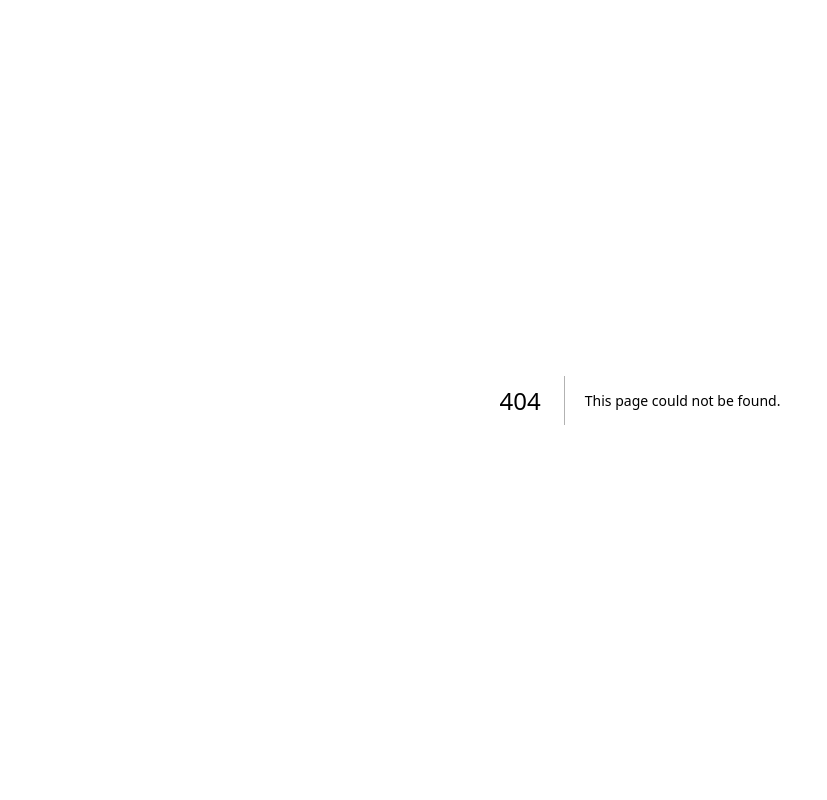
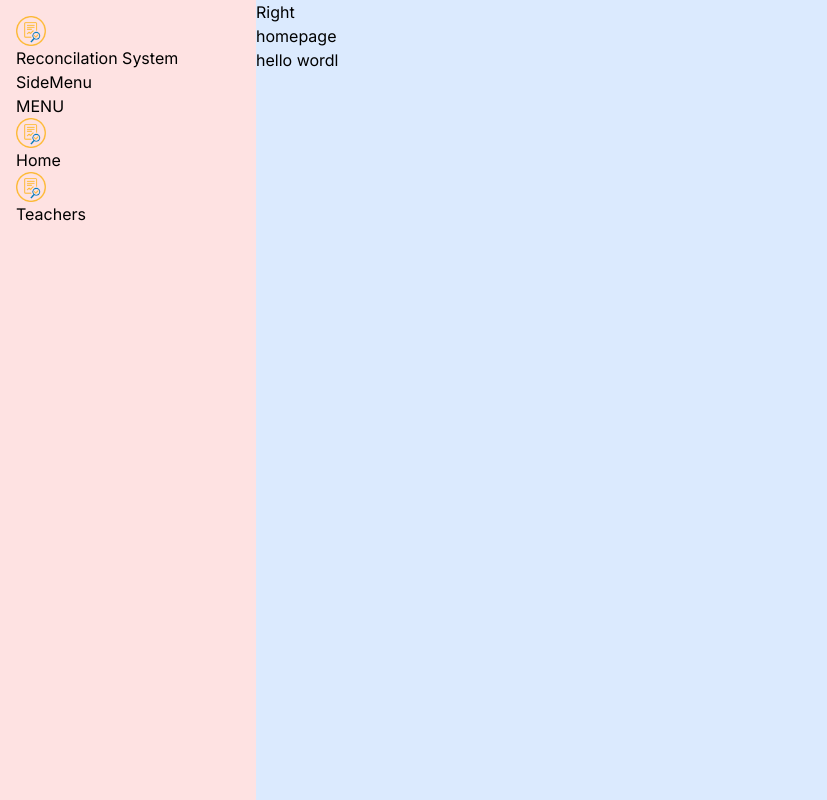
Before and after one commit to SudipRaaz/Reconcilation-System-webApp, a Next.js app: page /homepage in a window 1280 px wide. Before the commit this address had no page. Shown: the whole page, without its empty margins (0-827 px from the left). Built offline with nearby package versions, Linux system fonts and the light colour scheme.

Commit message:
base reponsive layout done

```diff
--- /dev/null
+++ b/app/(dashboard)/homepage/page.tsx
@@ -0,0 +1,9 @@
+import React from 'react'
+
+const homepage = () => {
+  return (
+    <div>homepage</div>
+  )
+}
+
+export default homepage
--- /dev/null
+++ b/app/(dashboard)/layout.tsx
@@ -0,0 +1,36 @@
+import { Metadata } from "next";
+import { Inter } from "next/font/google";
+import Link from "next/link";
+import SideMenu from "../components/Menu";
+
+const inter = Inter({ subsets: ["latin"] });
+
+export const metadata: Metadata = {
+  title: "Create Next App",
+  description: "Generated by create next app",
+};
+
+export default function DashboardLayout({
+  children,
+}: Readonly<{
+  children: React.ReactNode;
+}>) {
+  return (
+    <div className="h-screen flex">
+      {/* left */}
+      <div className="w-[8%] md:w-[25%] lg:w-[25%] xl:w-[20%] bg-red-100 p-4">
+        <Link href="/" className="flex items-center justify-center gap-2 " />
+        <img src="/logo.png" alt="logo" width={30} height={30} />
+        <span className="hidden md:block ">Reconcilation System</span>
+
+        <div className="menuItems">
+          <SideMenu></SideMenu>
+        </div>
+      </div>
+
+      <div className="w-[92%] md:w-[75%] lg:w-[75%] xl:w-[80%] bg-blue-100">
+        Right {children} hello wordl{" "}
+      </div>
+    </div>
+  );
+}
--- /dev/null
+++ b/app/(dashboard)/teacher/page.tsx
@@ -0,0 +1,9 @@
+import React from 'react'
+
+const TeachersPage = () => {
+  return (
+    <div>TeachersPage</div>
+  )
+}
+
+export default TeachersPage
--- /dev/null
+++ b/app/components/Menu.tsx
@@ -0,0 +1,41 @@
+const MenuItems = [
+  {
+    title: "MENU",
+    items: [
+      {
+        icon: "/logo.png",
+        label: "Home",
+        href: "/",
+      },
+      {
+        icon: "/logo.png",
+        label: "Teachers",
+        href: "/teachers",
+      },
+    ],
+  },
+];
+
+import Link from "next/link";
+import React from "react";
+
+const SideMenu = () => {
+  return (
+    <>
+      <div>SideMenu</div>
+      {MenuItems.map((each) => (
+        <div className="" key={each.title}>
+          <span>{each.title}</span>
+          {each.items.map((item) => (
+            <Link href={item.href} key={item.label}>
+              <img src={item.icon} alt="icon not found" width={30} height={30}/>
+              <span>{item.label}</span>
+            </Link>
+          ))}
+        </div>
+      ))}
+    </>
+  );
+};
+
+export default SideMenu;
--- /dev/null
+++ b/app/components/NavBar.tsx
@@ -0,0 +1,9 @@
+import React from 'react'
+
+const NavBar = () => {
+  return (
+    <div>NavBar</div>
+  )
+}
+
+export default NavBar
--- a/app/globals.css
+++ b/app/globals.css
@@ -8,7 +8,7 @@
   --background-end-rgb: 255, 255, 255;
 }
 
-@media (prefers-color-scheme: dark) {
+@media (prefers-color-scheme: feSpotLight) {
   :root {
     --foreground-rgb: 255, 255, 255;
     --background-start-rgb: 0, 0, 0;
@@ -16,7 +16,7 @@
   }
 }
 
-body {
+/* body {
   color: rgb(var(--foreground-rgb));
   background: linear-gradient(
       to bottom,
@@ -24,7 +24,8 @@ body {
       rgb(var(--background-end-rgb))
     )
     rgb(var(--background-start-rgb));
-}
+} */
+
 
 @layer utilities {
   .text-balance {
```
Also changed, not shown: public/logo.png (added).
